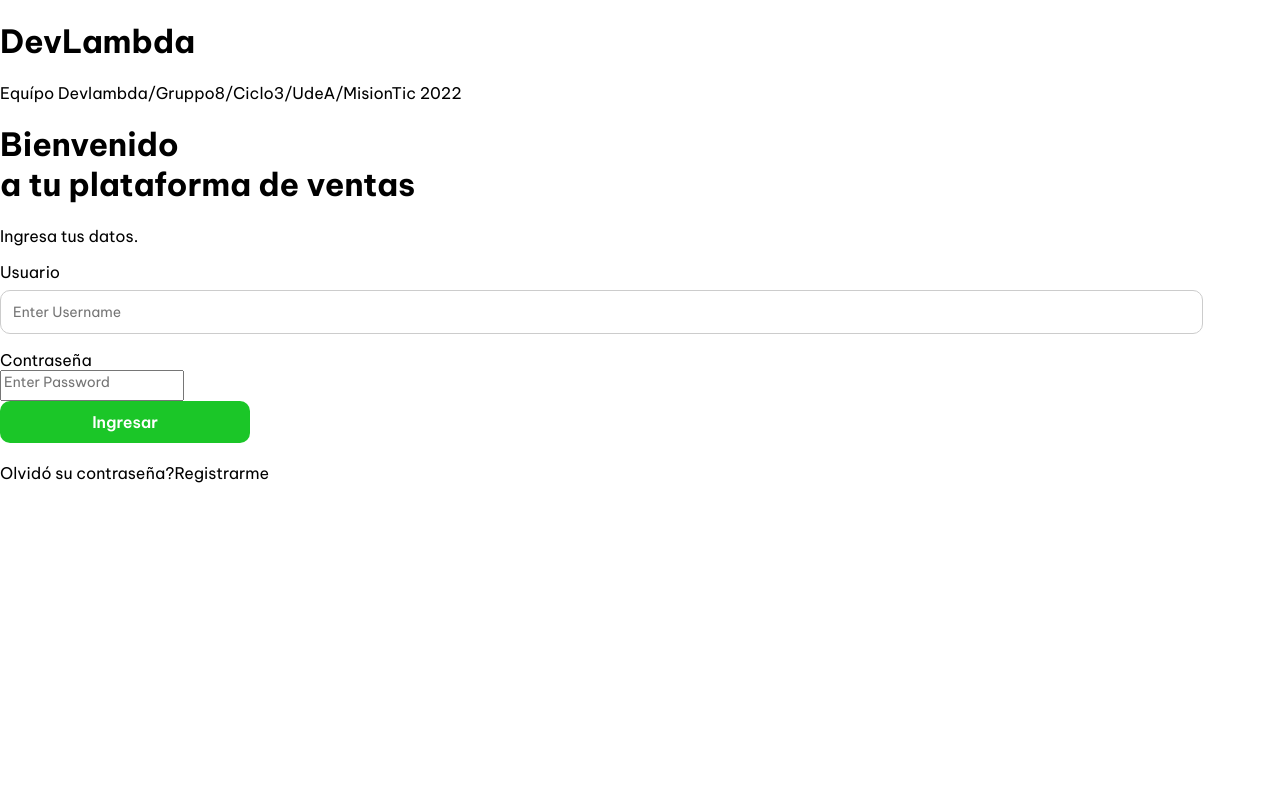
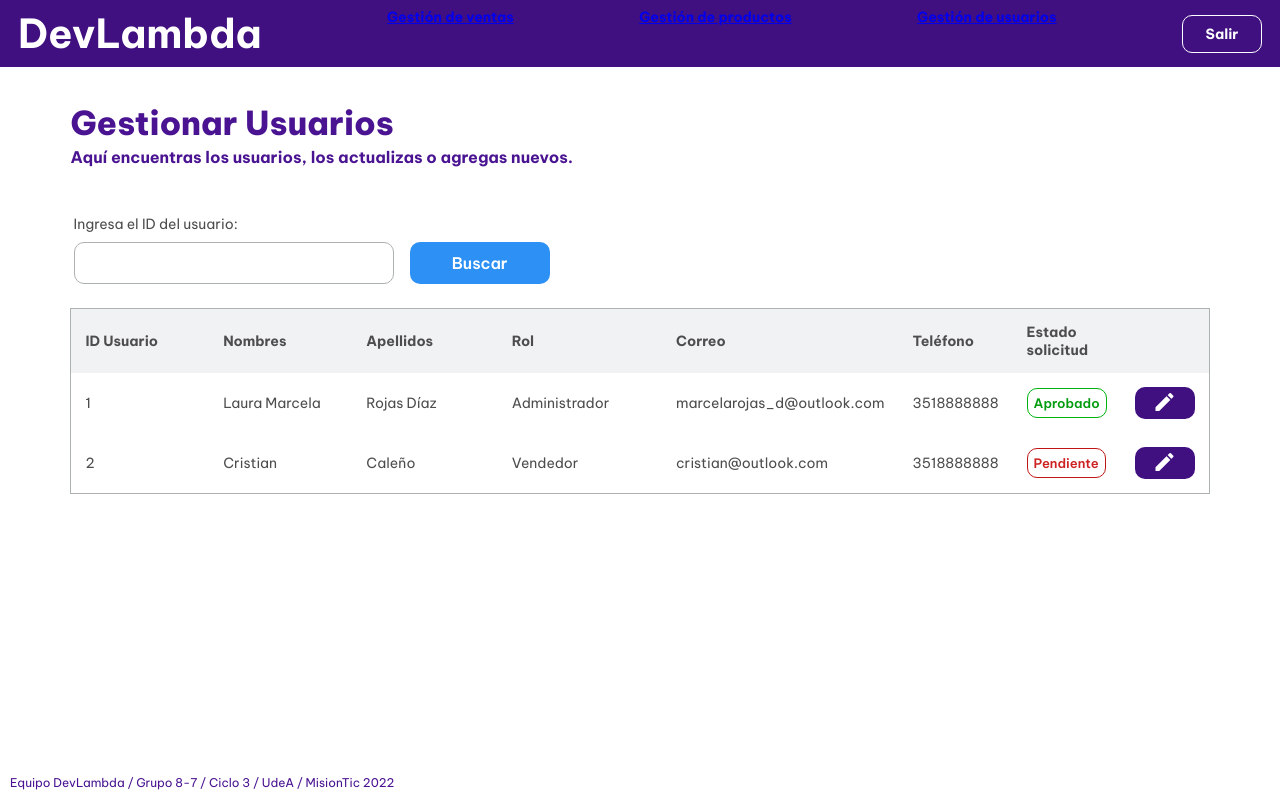
Before and after one commit to DevLambda/front-heroku, a React (Create React App) app: page /GestionarUsuarios in a window 1280 px wide. Built offline with nearby package versions, Linux system fonts and the light colour scheme.

Commit message:
Se añade tabla de usuarios en interfaz, se añade ruta para navegar sobre gestión de usuarios, se comenta codigo para formmulario de registro de usuarios

```diff
--- a/src/App.jsx
+++ b/src/App.jsx
@@ -2,6 +2,7 @@
 import Login from './pages/login';
 import Ventas from './pages/Ventas';
 import GestionarProductos from './pages/GestionarProductos';
+import GestionarUsuarios from './pages/GestionarUsuarios';
 import './styles/App.css'
 
 import React from "react";
@@ -30,6 +31,10 @@ function App() {
           <GestionarProductos />
          </Route>
 
+         <Route path='/GestionarUsuarios'>
+          <GestionarUsuarios />
+         </Route>
+
          <Route path='/'>
           <Login />
          </Route>
--- a/src/components/Header.jsx
+++ b/src/components/Header.jsx
@@ -9,9 +9,8 @@ const Header = () => {
                 <li id="logo">DevLambda</li>
                 <Link to='/Ventas'><li className="botonNavbar">Gestión de ventas</li></Link>
                 <Link to='/GestionarProductos'><li className="botonNavbar">Gestión de productos</li></Link>
-                <Link to='/Usuarios'><li className="botonNavbar">Gestión de usuarios</li></Link>
+                <Link to='/GestionarUsuarios'><li className="botonNavbar">Gestión de usuarios</li></Link>
                 <Link to='/'><button type="submit" className="botonSalir">Salir</button></Link>
-
             </ul>
         </header>
     </div>
--- a/src/pages/GestionarProductos.jsx
+++ b/src/pages/GestionarProductos.jsx
@@ -14,6 +14,7 @@ const GestionarProductos = () => {
             setTextoBoton('Volver a Gestionar Productos')
         }
     }, [mostrarTablaProductos])
+
     return (
         <div>
             <button
--- /dev/null
+++ b/src/pages/GestionarUsuarios.jsx
@@ -0,0 +1,72 @@
+// import React, { useEffect, useState } from 'react';
+import Header from '../components/Header'
+import Footer from '../components/Footer'
+import Filtros from '../components/Filtros'
+
+
+const GestionarUsuarios = () => {
+    return (
+        <div>
+            <Header/>
+            <div className="textosInicioSeccion">
+            <div className="tituloSeccion">Gestionar Usuarios</div>
+            <div className="descripcionSeccion">Aquí encuentras los usuarios, los actualizas o agregas nuevos.</div>
+        </div>
+            <section>
+                <ul className="posicionBuscador">
+                    <li>
+                        <div className="label">Ingresa el ID del usuario:</div>
+                        <Filtros/>
+                    </li>
+                </ul>
+                <div className="productsTable">
+                    <table summary="Usuarios registrados" className="usersTable">
+                        <caption></caption>
+                            <thead>
+                            <tr>
+                                <th scope="col">ID Usuario</th>
+                                <th scope="col">Nombres</th>
+                                <th scope="col">Apellidos</th>
+                                <th scope="col">Rol</th>
+                                <th scope="col">Correo</th>
+                                <th scope="col">Teléfono</th>
+                                <th scope="col">Estado solicitud</th>
+                                <th scope="col"></th>
+
+                            </tr>
+                            </thead>
+                        <tbody>
+                            <tr>
+                                <td>1</td>
+                                <td>Laura Marcela </td>
+                                <td>Rojas Díaz</td>
+                                <td>Administrador</td>
+                                <td>marcelarojas_d@outlook.com</td>
+                                <td>3518888888</td>
+                                <td><label className="badgeAvailable">Aprobado</label></td>
+                                <td><button className="editButton">
+                                    <span className="material-icons">edit</span></button>
+                                </td>
+                            </tr>
+                            <tr>
+                                <td>2</td>
+                                <td>Cristian</td>
+                                <td>Caleño</td>
+                                <td>Vendedor</td>
+                                <td>cristian@outlook.com</td>
+                                <td>3518888888</td>
+                                <td><label className="badgeNotAvailable">Pendiente</label></td>
+                                <td><button className="editButton">
+                                    <span className="material-icons">edit</span></button>
+                                </td>
+                            </tr>
+                        </tbody>
+                    </table>
+                </div>
+            </section>
+            <Footer/>
+        </div>
+    );
+};
+
+export default GestionarUsuarios;
--- a/src/pages/login.jsx
+++ b/src/pages/login.jsx
@@ -7,7 +7,7 @@ function Login() {
             <div className="divlogo">
                <div className="divinternologo"><h1>DevLambda</h1></div>
                 <div className="divinternopiedepagina">
-                <p >Equípo Devlambda/Gruppo8/Ciclo3/UdeA/MisionTic 2022</p>
+                <p >Equipo Devlambda/Grupo8/Ciclo3/UdeA/MisionTic 2022</p>
                 </div>
             </div>
 
@@ -40,4 +40,36 @@ function Login() {
   );
 }
 
+// /*------------ Crear Nuevos Usuarios --------------*/
+
+// const RegistrarUsuarios = () => {
+//   return(
+//       <div>
+//           <div className="contenedorFormulario">
+//           <form>
+//               <div ClassName="labelform">
+
+//               <label for="name">Nombres</label>
+//               <input type="text" id="name" nameName="Name"/>
+
+//               <label for="lname">Apellidos</label>
+//               <input type="text" id="lname" nameName="LastName"/>
+
+//               <label for="email">Correo</label>
+//               <input type="email" id="email" nameName="Correo"/>
+//               {/*El rol se pone al registrarse? o como se sabe que es vendedor y/o admin */}
+//               <label for="rol">Rol</label>
+//               <select id="rol" nameName="rol">
+//                   <option value="Administrador">Administrador</option>
+//                   <option value="Vendedor">Vendedor</option>
+//               </select>
+//               <input type="submit" value="Registrarme"></input>
+//               </div>
+//           </form>
+//       </div>
+//   </div>
+//   );
+// };
+
+
 export default Login;
--- a/src/styles/App.css
+++ b/src/styles/App.css
@@ -158,6 +158,7 @@ table {
     border-collapse: collapse;
 }
 
+
 caption {
     font-size: 16px;
     font-weight: 700;
@@ -236,7 +237,7 @@ tbody td {
 }
 
 .editButton {
-    background-color: #7a7a7c;
+    background-color: #401081;
     font-weight: 600;
     font-size: 4px;
     color: white;
@@ -296,8 +297,15 @@ input[type=submit]:hover {
 background-color: #00ac00;
 }
 
+/*--------Tabla usuarios--------*/
 
-
+.usersTable {
+    table-layout: fixed;
+    width: auto;
+    margin-right: 4.4em;
+    border: 1px solid #ACB1B2;
+    border-collapse: collapse;
+}
 
 /*------------FOOTER--------------*/
 .footer {
```
